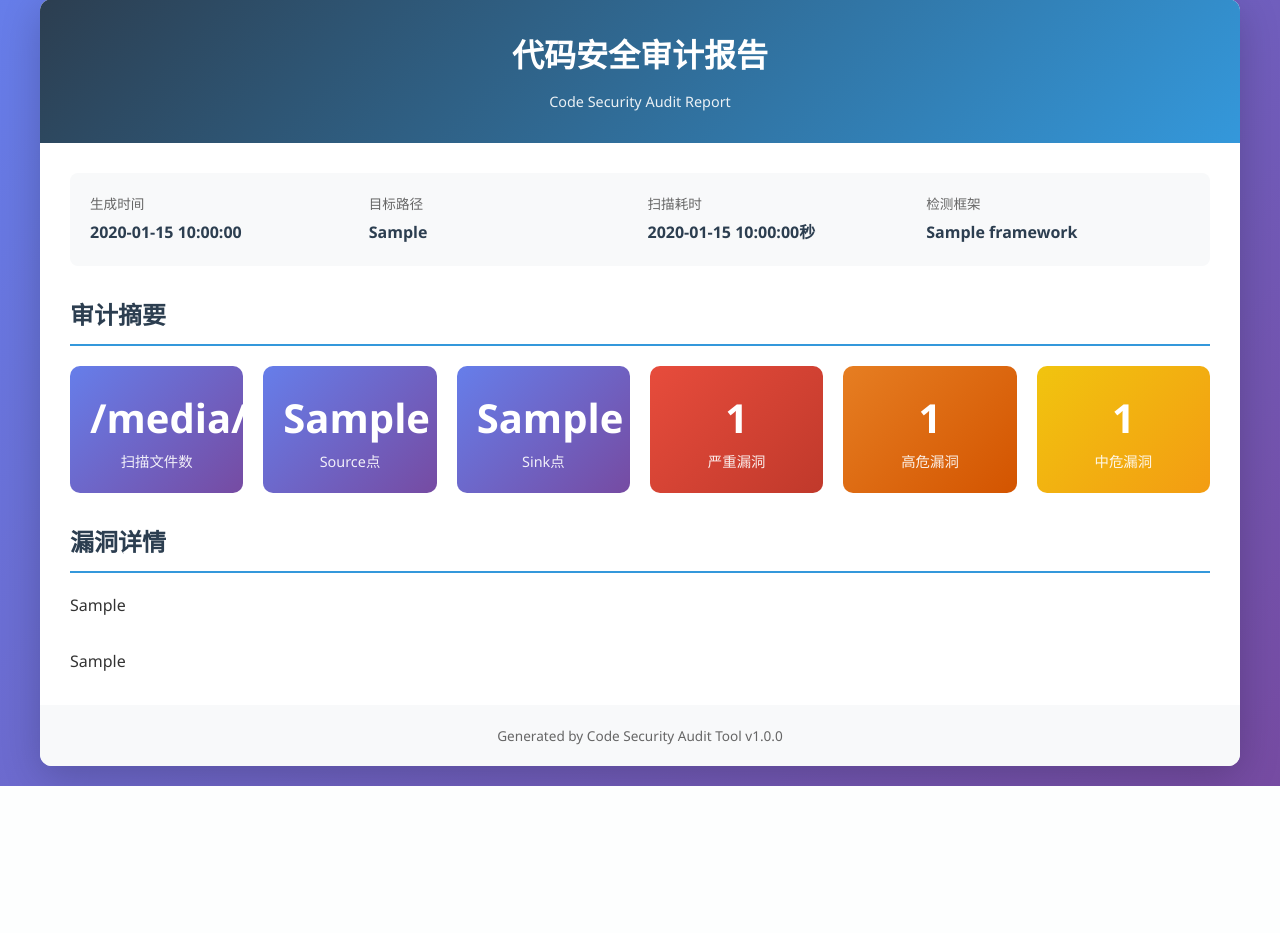
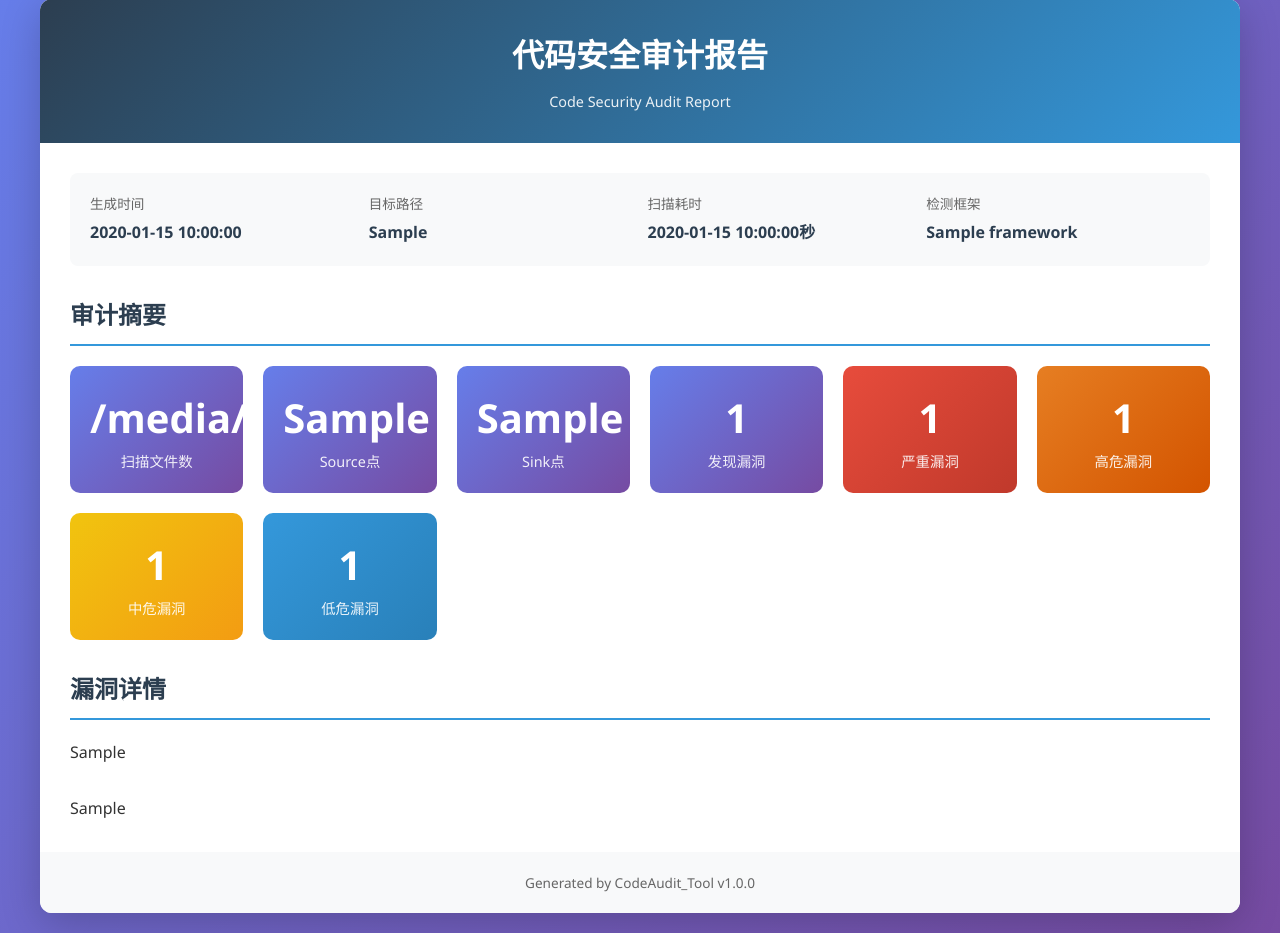
Before and after one commit to Jacksx20/CodeAudit_Tool, a Python web app: template templates/html/report_template.html in a window 1280 px wide. Shown: the part 21-954 px from the top of the page. Before the commit the page ends 807 px from the top, so only its background shows below. Run offline with Jinja, Linux system fonts and the light colour scheme; the template is opened without the code that fills it: most values are stand-ins (such as "Sample title", 1, 10 or a date in 2020).

Commit message:
修复报告模板漏洞数量统计异常

```diff
--- a/templates/html/report_template.html
+++ b/templates/html/report_template.html
@@ -116,6 +116,10 @@
 
         .stat-card.medium {
             background: linear-gradient(135deg, #f1c40f 0%, #f39c12 100%);
+        }
+
+        .stat-card.low {
+            background: linear-gradient(135deg, #3498db 0%, #2980b9 100%);
         }
 
         .stat-card .stat-value {
@@ -342,6 +346,10 @@
                         <div class="stat-value">{{sinks_found}}</div>
                         <div class="stat-label">Sink点</div>
                     </div>
+                    <div class="stat-card">
+                        <div class="stat-value">{{vulnerabilities_count}}</div>
+                        <div class="stat-label">发现漏洞</div>
+                    </div>
                     <div class="stat-card critical">
                         <div class="stat-value">{{critical_count}}</div>
                         <div class="stat-label">严重漏洞</div>
@@ -353,6 +361,10 @@
                     <div class="stat-card medium">
                         <div class="stat-value">{{medium_count}}</div>
                         <div class="stat-label">中危漏洞</div>
+                    </div>
+                    <div class="stat-card low">
+                        <div class="stat-value">{{low_count}}</div>
+                        <div class="stat-label">低危漏洞</div>
                     </div>
                 </div>
             </div>
@@ -366,7 +378,7 @@
         </div>
 
         <div class="footer">
-            Generated by Code Security Audit Tool v1.0.0
+            Generated by CodeAudit_Tool v1.0.0
         </div>
     </div>
 </body>
```
Also changed, not shown: reports/report_generator.py (+11 -0 lines).
